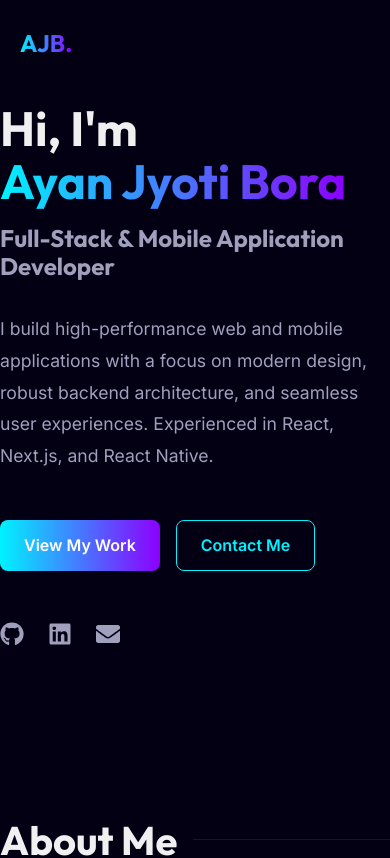
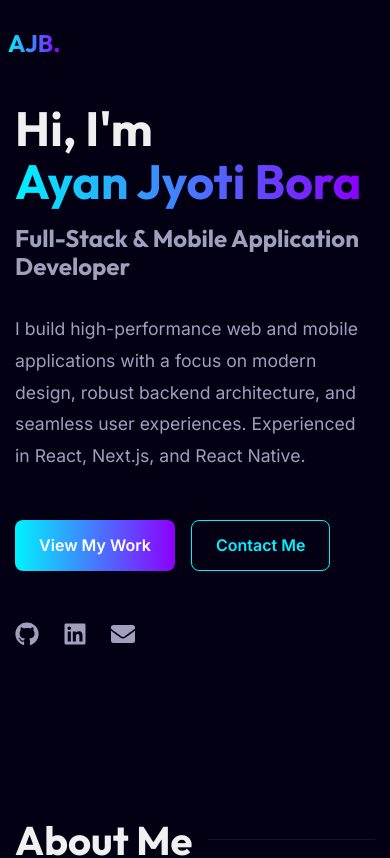
Before and after one commit to Ayanjyoti2003/Portfolio, a Next.js app: page / in a window 390 px wide. Shown: the top 858 px of the page. Built offline with nearby package versions, Linux system fonts and the light colour scheme.

Commit message:
style: enhance mobile horizontal edge spacing

```diff
--- a/src/app/globals.css
+++ b/src/app/globals.css
@@ -153,8 +153,11 @@ h1, h2, h3, h4, h5, h6 {
 .gap-8 { gap: 2rem; }
 
 @media (max-width: 768px) {
+  html, body {
+    padding: 0 0.2cm;
+  }
   .container {
-    padding: 0 1.25rem;
+    padding: 0 0.5rem;
   }
   .section {
     padding: 3.5rem 0;
```
